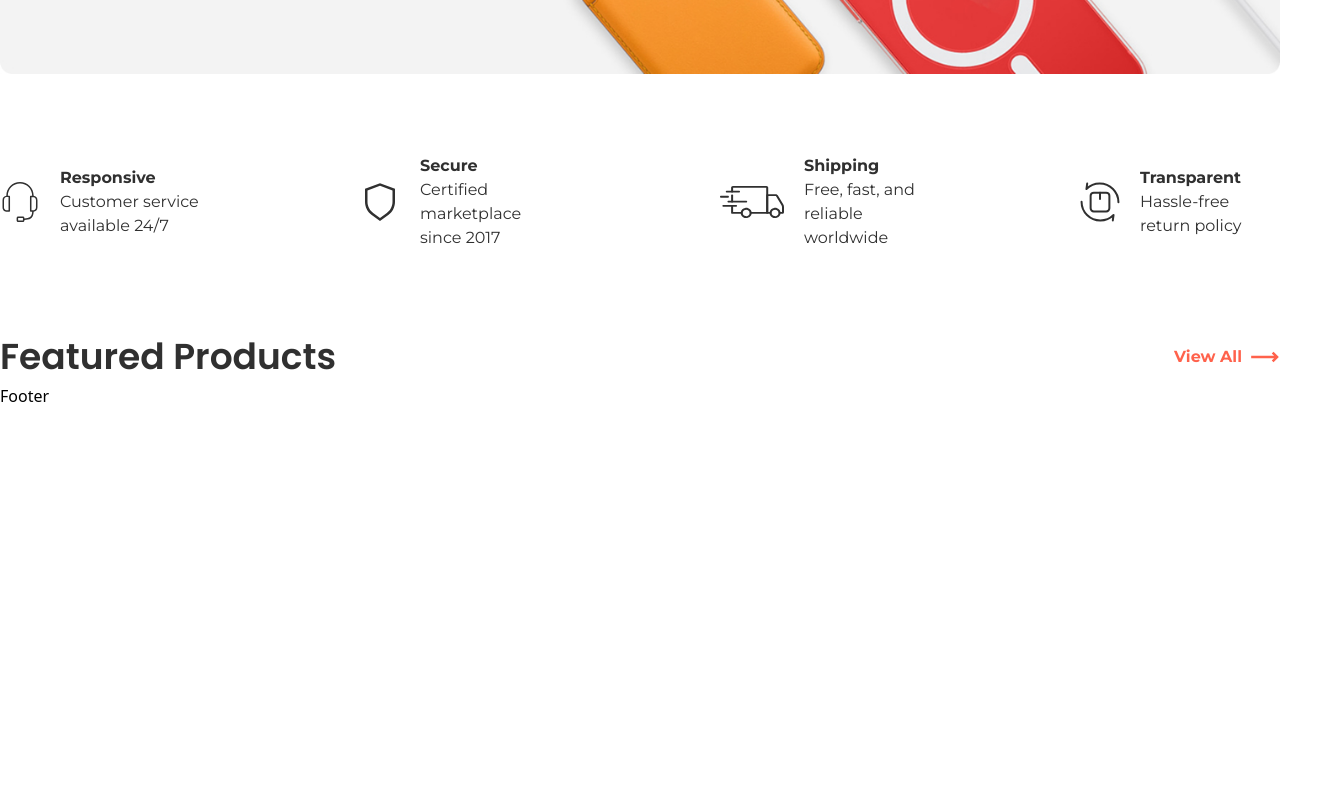
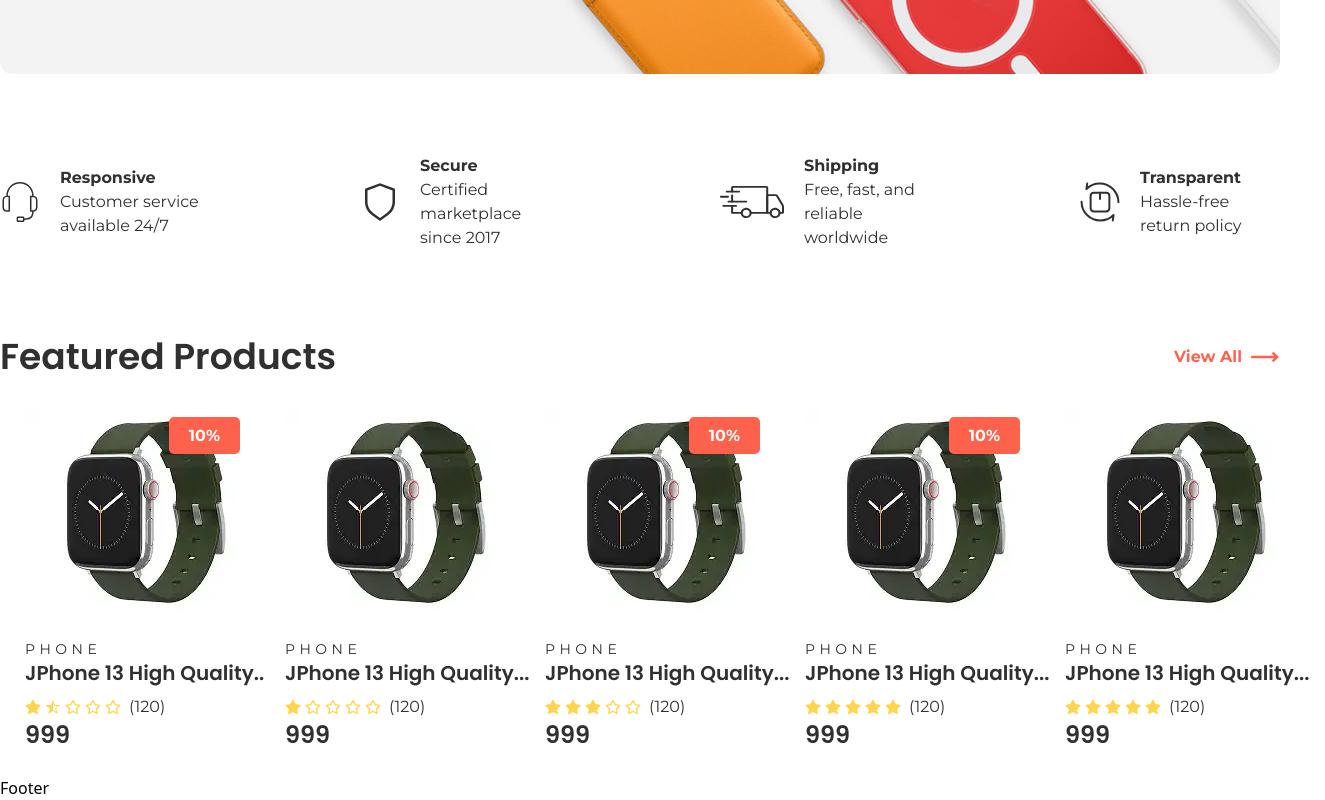
Before and after one commit to mamudulislam/E-shop, a React (Vite) app: page / in a window 1280 px wide. Shown: the part 688-1488 px from the top of the page, 1325 px wide, since content can reach past the window. Before the commit the page ends 1096 px from the top, so only its background shows below. Built offline with nearby package versions, Linux system fonts and the light colour scheme.

Commit message:
FeaturedProducts

```diff
--- a/package.json
+++ b/package.json
@@ -21,6 +21,7 @@
     "react-i18next": "^15.5.1",
     "react-icons": "^5.5.0",
     "react-router-dom": "^7.6.0",
+    "swiper": "^11.2.7",
     "tailwindcss": "^4.1.7"
   },
   "devDependencies": {
--- /dev/null
+++ b/src/Golobalcomponentes/ProductCard/ProductCard.jsx
@@ -0,0 +1,77 @@
+import React from 'react';
+import { Tooltip } from 'antd';
+import { Link } from 'react-router-dom';
+import { getstar } from '../../Utils/genaretrating';
+import { gotDiscounty } from '../../Utils/gotDiscounty';
+import { IoShareSocialOutline } from 'react-icons/io5';
+import { FaOpencart, FaRegHeart } from 'react-icons/fa';
+
+const ProductCard = ({ image, pCatagori, pName, rate, totalrating, price, pdiscout }) => {
+    return (
+        <div className="group relative border border-transparent hover:border-black01 p-6 rounded-[10px] w-[285px]">
+            <div className="relative w-full overflow-hidden h-[214px] rounded-[10px]">
+                <img src={image} alt="product" className="w-full h-full object-cover" />
+                <div className="absolute top-37 right-[24%] flex items-center space-x-2 p-2
+                    opacity-0 translate-y-2 group-hover:opacity-100 group-hover:translate-y-0
+                    transition-all duration-300 ease-in-out">
+                    <div className="w-10 h-10 border bg-white text-orange flex items-center justify-center rounded-full cursor-pointer hover:bg-orange hover:text-white transition duration-200">
+                        <FaOpencart />
+                    </div>
+                    <div className="w-10 h-10 border bg-white text-orange flex items-center justify-center rounded-full cursor-pointer hover:bg-orange hover:text-white transition duration-200">
+                        <FaRegHeart />
+                    </div>
+                    <div className="w-10 h-10 border bg-white text-orange flex items-center justify-center rounded-full cursor-pointer hover:bg-orange hover:text-white transition duration-200">
+                        <IoShareSocialOutline />
+                    </div>
+                </div>
+
+                {pdiscout && (
+                    <div className="absolute top-2 right-5 w-fit py-1.5 px-5 bg-orange rounded-[5px]">
+                        <span className="text-white font-Montserrat font-bold text-base">
+                            {pdiscout}%
+                        </span>
+                    </div>
+                )}
+            </div>
+
+            <div className="mt-4">
+                <h5 className="font-Montserrat text-sm font-normal text-black01 uppercase tracking-[0.4px]">
+                    {pCatagori}
+                </h5>
+
+                {pName?.length > 20 ? (
+                    <Tooltip
+                        placement="top"
+                        color="#fff"
+                        mouseEnterDelay={0.1}
+                        title={
+                            <span className="font-Poppins text-sm font-semibold text-black01 truncate">
+                                {pName}
+                            </span>
+                        }
+                    >
+                        <Link to="/Product" className="font-Poppins text-xl font-semibold text-black01 truncate cursor-pointer  group-hover:text-orange">
+                            {pName}
+                        </Link>
+                    </Tooltip>
+                ) : (
+                    <Link to="/Product" className="font-Poppins text-xl font-semibold text-black01 truncate">
+                        {pName}
+                    </Link>
+                )}
+                <div className='flex items-center gap-x-2 mt-2'>
+
+                    {getstar(rate)}
+                    <span className='font-Montserrat text-base font-normal text-black01'>({totalrating})</span>
+                </div>
+                <div>
+                    <p className='font-Poppins text-2xl font-semibold text-black01 group-hover:text-orange transition-all ease-linear duration-100'>
+                        {gotDiscounty(price, pdiscout)}
+                    </p>
+                </div>
+            </div>
+        </div >
+    );
+};
+
+export default ProductCard;
--- a/src/Pages/Home/Componentes/FeaturedProducts/FeaturedProducts.jsx
+++ b/src/Pages/Home/Componentes/FeaturedProducts/FeaturedProducts.jsx
@@ -3,7 +3,9 @@ import Container from '../../../../Golobalcomponentes/Container'
 import { useTranslation } from 'react-i18next';
 import { Link } from 'react-router-dom';
 import { CgArrowLongRight } from 'react-icons/cg';
-
+import ProductCard from '../../../../Golobalcomponentes/ProductCard/ProductCard';
+import Productimg from '../../../../assets/Productimg/Productimg.webp'
+import { Featureddata } from './Featureddata';
 const FeaturedProducts = () => {
     const { t } = useTranslation();
     return (
@@ -19,6 +21,20 @@ const FeaturedProducts = () => {
                             <span className='group-hover:translate-x-2 transition-transform duration-400'>  <CgArrowLongRight size={30} /></span>
                         </Link>
                     </div>
+                    <div className='grid grid-cols-5 gap-x-5 '>{
+                        Featureddata?.map((product) => (
+                            <ProductCard key={product.id}
+                                image={product?.imges}
+                                pCatagori={product?.pCatagori}
+                                pName={product?.pName}
+                                rate={product?.rate}
+                                totalrating={product?.totalrating}
+                                price={product?.price}
+                                pdiscout={product?.discout}
+                            />
+                        ))
+                    }</div>
+
                 </div>
             </Container >
         </>
--- a/src/Pages/Home/Componentes/FeaturedProducts/Featureddata.js
+++ b/src/Pages/Home/Componentes/FeaturedProducts/Featureddata.js
@@ -4,45 +4,50 @@ export const Featureddata =[
         id:1,
         imges:Productimg,
         pCatagori:"P H O N E",
-        pName:"JPhone 13 High Quality Value Buy Best Cam...",
-        rate:5,
+        pName:"JPhone 13 High Quality..",
+        rate:1.5,
         totalrating:120,
         price: 999.00,
+        discout: 10,
     },
     {
         id:2,
         imges:Productimg,
         pCatagori:"P H O N E",
-        pName:"JPhone 13 High Quality Value Buy Best Cam...",
-        rate:5,
+        pName:"JPhone 13 High Quality...",
+        rate:1,
         totalrating:120,
-        price: 999.00,
+        price:999.00,
+        discout: null,
     },
     {
-        id:3,
-        imges:Productimg,
+        id: 3,
+        imges: Productimg,
         pCatagori:"P H O N E",
-        pName:"JPhone 13 High Quality Value Buy Best Cam...",
-        rate:5,
-        totalrating:120,
+        pName:"JPhone 13 High Quality...",
+        rate: 3.8,
+        totalrating: 120,
         price: 999.00,
+        discout: 10,
     },
     {
         id:4,
         imges:Productimg,
         pCatagori:"P H O N E",
-        pName:"JPhone 13 High Quality Value Buy Best Cam...",
+        pName:"JPhone 13 High Quality...",
         rate:5,
         totalrating:120,
         price: 999.00,
+        discout: 10
     },
     {
         id:5,
         imges:Productimg,
         pCatagori:"P H O N E",
-        pName:"JPhone 13 High Quality Value Buy Best Cam...",
+        pName:"JPhone 13 High Quality...",
         rate:5,
         totalrating:120,
         price: 999.00,
+        discout: null,
     },
 ]
--- /dev/null
+++ b/src/Utils/genaretrating.jsx
@@ -0,0 +1,28 @@
+import { FaRegStar, FaStar, } from "react-icons/fa";
+import { IoIosStarHalf } from "react-icons/io";
+
+export const getstar = (rating) => {
+    const fullstar = Math.floor(rating);
+    const halfstar = rating % 1 >= 0.25 && rating % 1 < 0.75
+    const emptystart = 5 - fullstar - (halfstar ? 1 : 0)
+
+    const stars = []
+    for (let i = 0; i < fullstar; i++) {
+        stars.push(
+            <span key={'full-${i}'} className="text-yellow"><FaStar /></span>
+        )
+    }
+
+    if (halfstar) {
+        stars.push(
+            <span key={'half'} className="text-yellow"><IoIosStarHalf /></span>
+        )
+    }
+
+    for (let i = 0; i < emptystart; i++) {
+        stars.push(
+            <span key={'full-${i}'} className="text-yellow"><FaRegStar /></span>
+        )
+    }
+    return <div className="flex gap-x-1">{stars}</div>;
+}
--- /dev/null
+++ b/src/Utils/gotDiscounty.js
@@ -0,0 +1,5 @@
+export const gotDiscounty =(price,discout)=>{
+    if (!price || !discout <= 0)return price;
+    return price - (price * discout)/100
+
+}
--- a/src/main.jsx
+++ b/src/main.jsx
@@ -1,14 +1,13 @@
 import { StrictMode } from 'react'
 import { createRoot } from 'react-dom/client'
 import './index.css'
+import 'swiper/css';
 import App from './App.jsx'
 import { HelmetProvider } from 'react-helmet-async'
 
 createRoot(document.getElementById('root')).render(
   <HelmetProvider>
-    {/* <StrictMode> */}
     < App />
-    {/* </StrictMode >, */}
   </HelmetProvider>
 
 )
```
Also changed, not shown: 1 other file (tests, documents, lock files or other folders).
